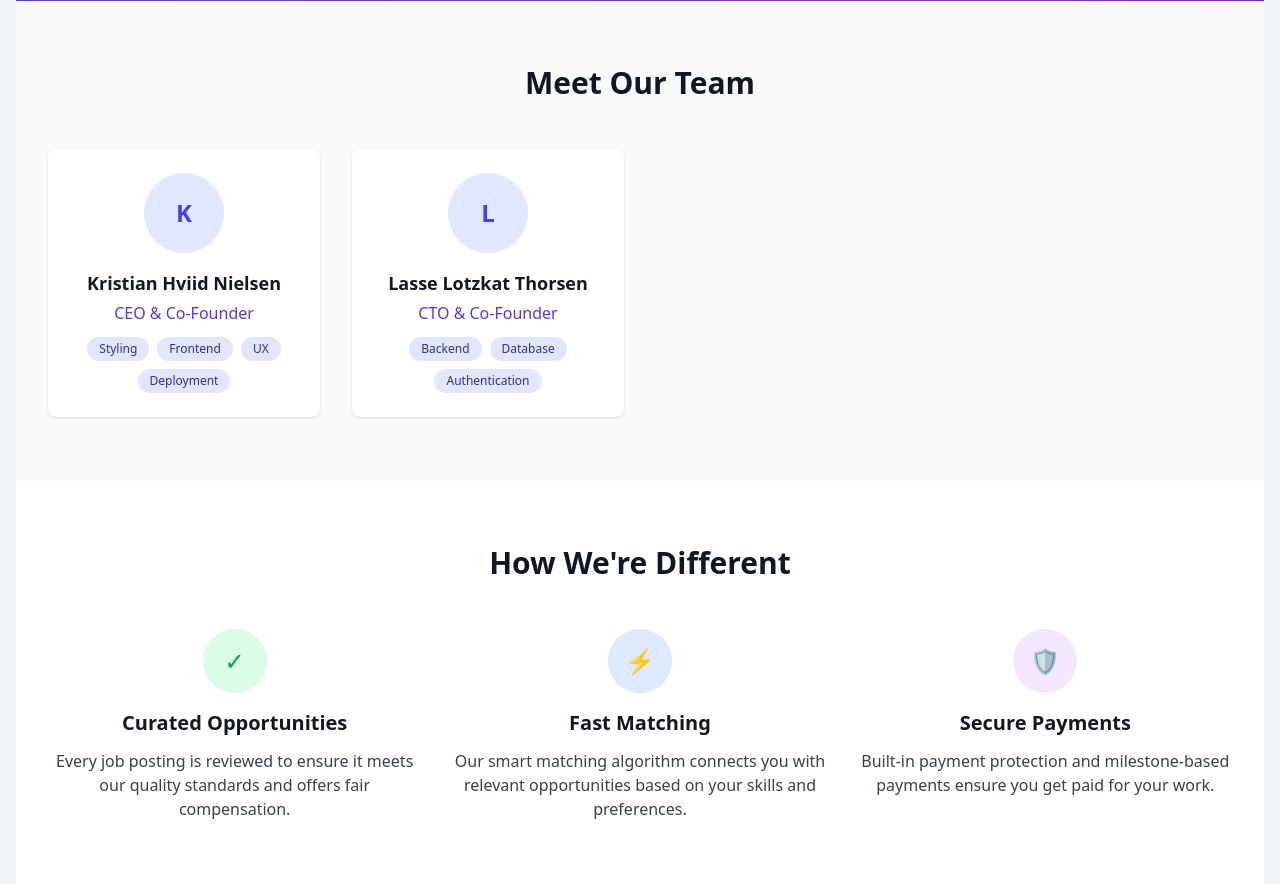
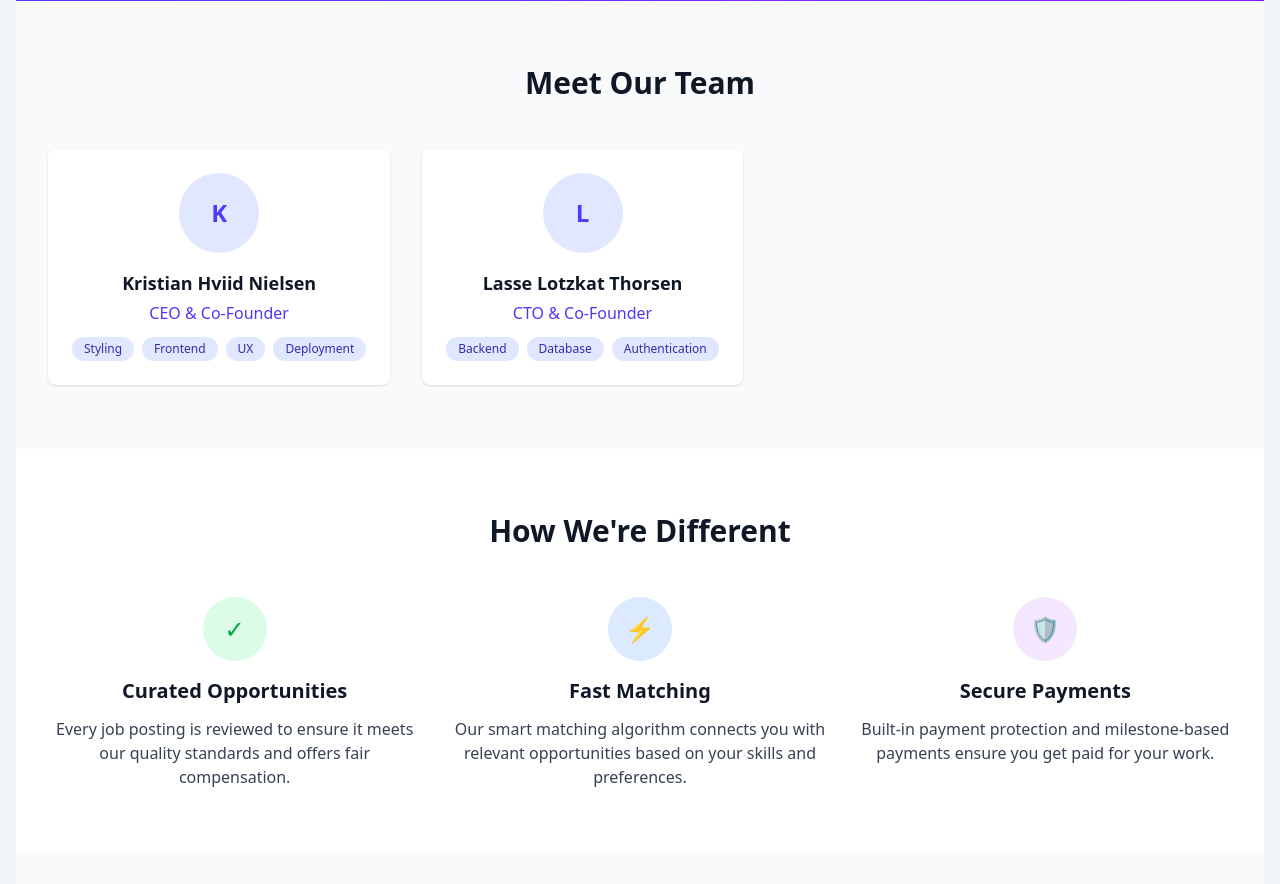
Before and after one commit to kristianhnielsen/web-dev-exam, a Flask app: page /about in a window 1280 px wide. Shown: the part 367-1251 px from the top of the page. Run offline with Flask 3, Linux system fonts and the light colour scheme; parts of the project's set-up code (start-up, migrations or seed data) failed here and were passed over.

Commit message:
Update team section layout to use flexbox for better responsiveness

```diff
--- a/templates/about.html
+++ b/templates/about.html
@@ -22,7 +22,7 @@ Hub{% endblock %} {% block head_styles %}{% endblock %} {% block content %}
         Meet Our Team
       </h2>
       <!-- Replace with your actual team members or remove this section if not needed -->
-      <div class="grid grid-cols-1 md:grid-cols-2 lg:grid-cols-4 gap-8">
+      <div class="flex flex-wrap gap-8">
         {% for member in team_members %}
         <div class="bg-white rounded-lg p-6 text-center shadow-sm">
           <div
```
